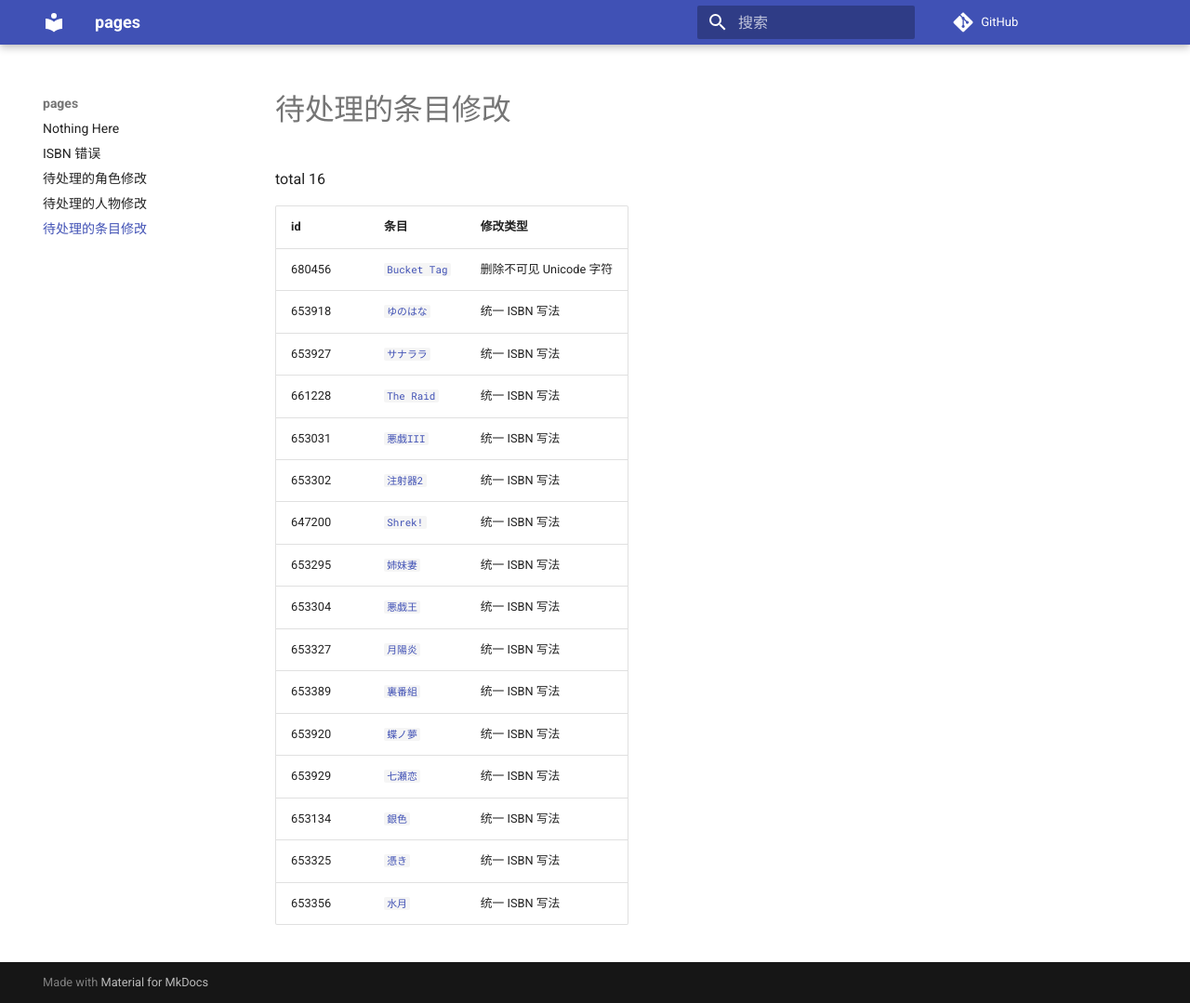
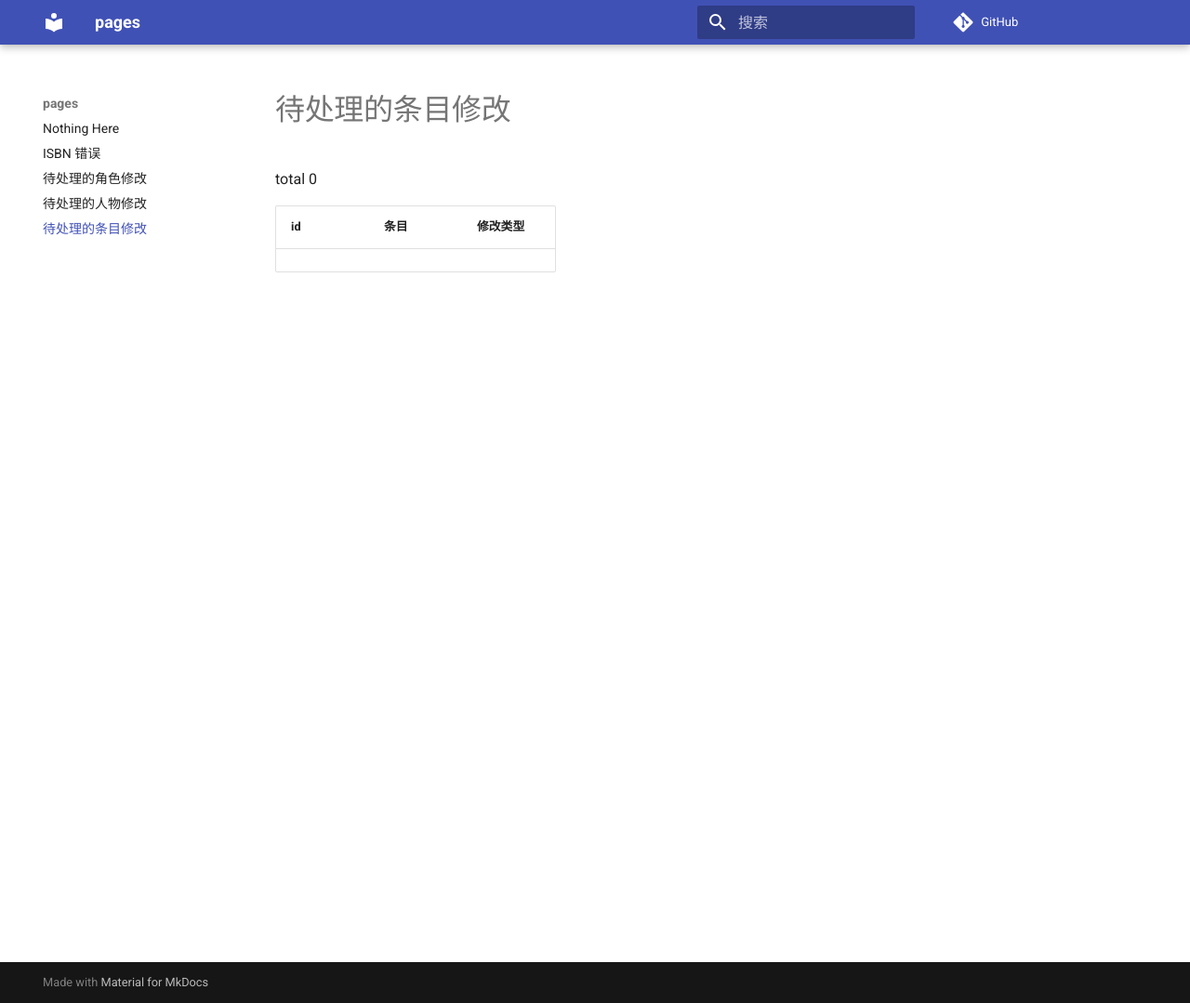
Before and after one commit to trim21/bangumi-pages, an MkDocs documentation site: the page built from docs/pending-subject-changes.md, in a window 1280 px wide and 1079 px high. Shown: the whole window at 93% size. Built offline with MkDocs 1.6.1 and Material for MkDocs 9.7.7, drawn with Linux system fonts in a browser that asks for light colours; comment, search, counter and statistics services are not loaded.

Commit message:
update pending-changes.md

```diff
--- a/docs/pending-subject-changes.md
+++ b/docs/pending-subject-changes.md
@@ -1,22 +1,6 @@
 # 待处理的条目修改
 
-total 16
+total 0
 
 | id | 条目 | 修改类型 |
 | --- | --- | --- |
-| 680456 | [`Bucket Tag`](https://bgm.tv/subject/680456) | 删除不可见 Unicode 字符 |
-| 653918 | [`ゆのはな`](https://bgm.tv/subject/653918) | 统一 ISBN 写法 |
-| 653927 | [`サナララ`](https://bgm.tv/subject/653927) | 统一 ISBN 写法 |
-| 661228 | [`The Raid`](https://bgm.tv/subject/661228) | 统一 ISBN 写法 |
-| 653031 | [`悪戯III`](https://bgm.tv/subject/653031) | 统一 ISBN 写法 |
-| 653302 | [`注射器2`](https://bgm.tv/subject/653302) | 统一 ISBN 写法 |
-| 647200 | [`Shrek!`](https://bgm.tv/subject/647200) | 统一 ISBN 写法 |
-| 653295 | [`姉妹妻`](https://bgm.tv/subject/653295) | 统一 ISBN 写法 |
-| 653304 | [`悪戯王`](https://bgm.tv/subject/653304) | 统一 ISBN 写法 |
-| 653327 | [`月陽炎`](https://bgm.tv/subject/653327) | 统一 ISBN 写法 |
-| 653389 | [`裏番組`](https://bgm.tv/subject/653389) | 统一 ISBN 写法 |
-| 653920 | [`蝶ノ夢`](https://bgm.tv/subject/653920) | 统一 ISBN 写法 |
-| 653929 | [`七瀬恋`](https://bgm.tv/subject/653929) | 统一 ISBN 写法 |
-| 653134 | [`銀色`](https://bgm.tv/subject/653134) | 统一 ISBN 写法 |
-| 653325 | [`憑き`](https://bgm.tv/subject/653325) | 统一 ISBN 写法 |
-| 653356 | [`水月`](https://bgm.tv/subject/653356) | 统一 ISBN 写法 |
```
